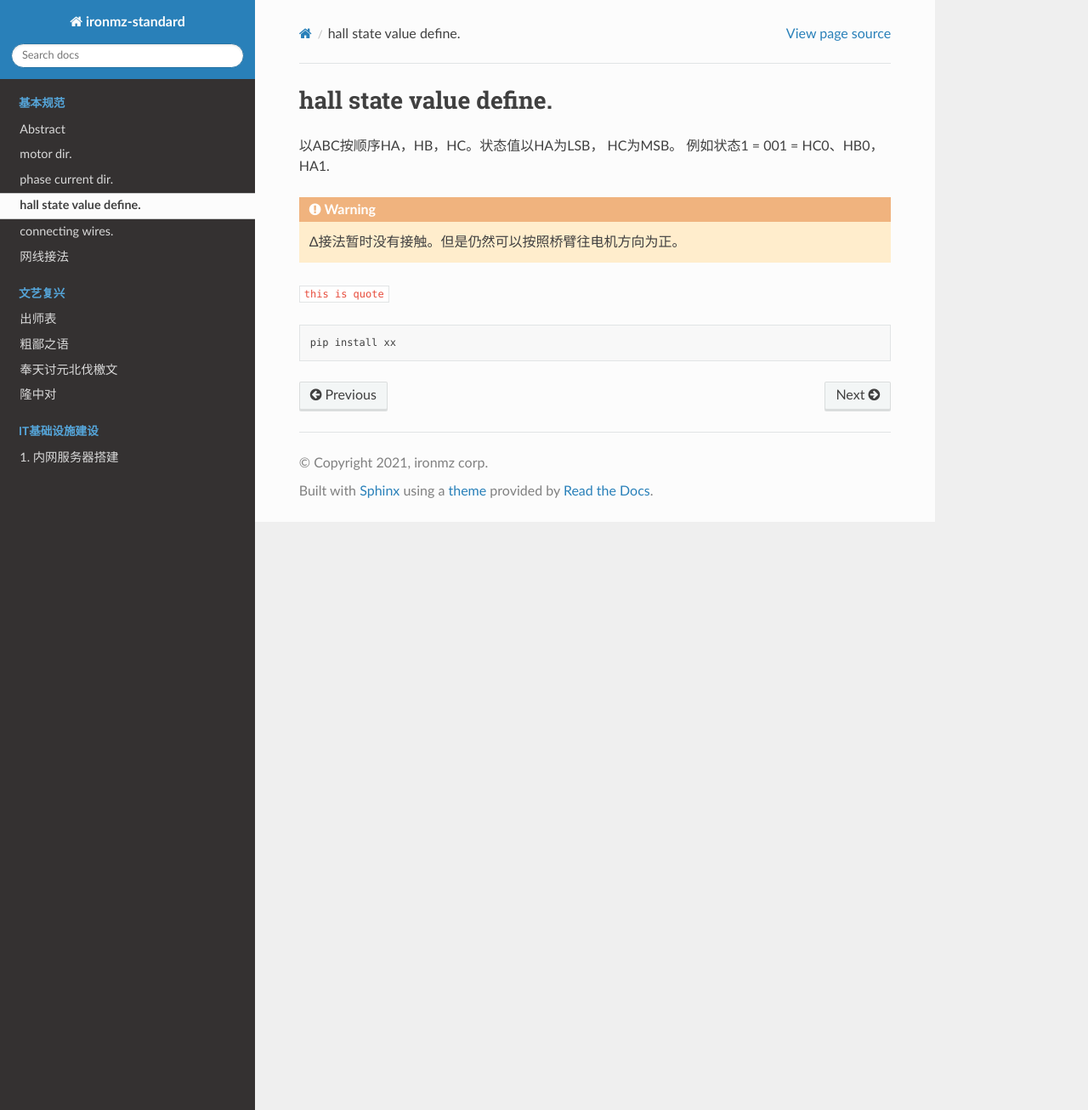
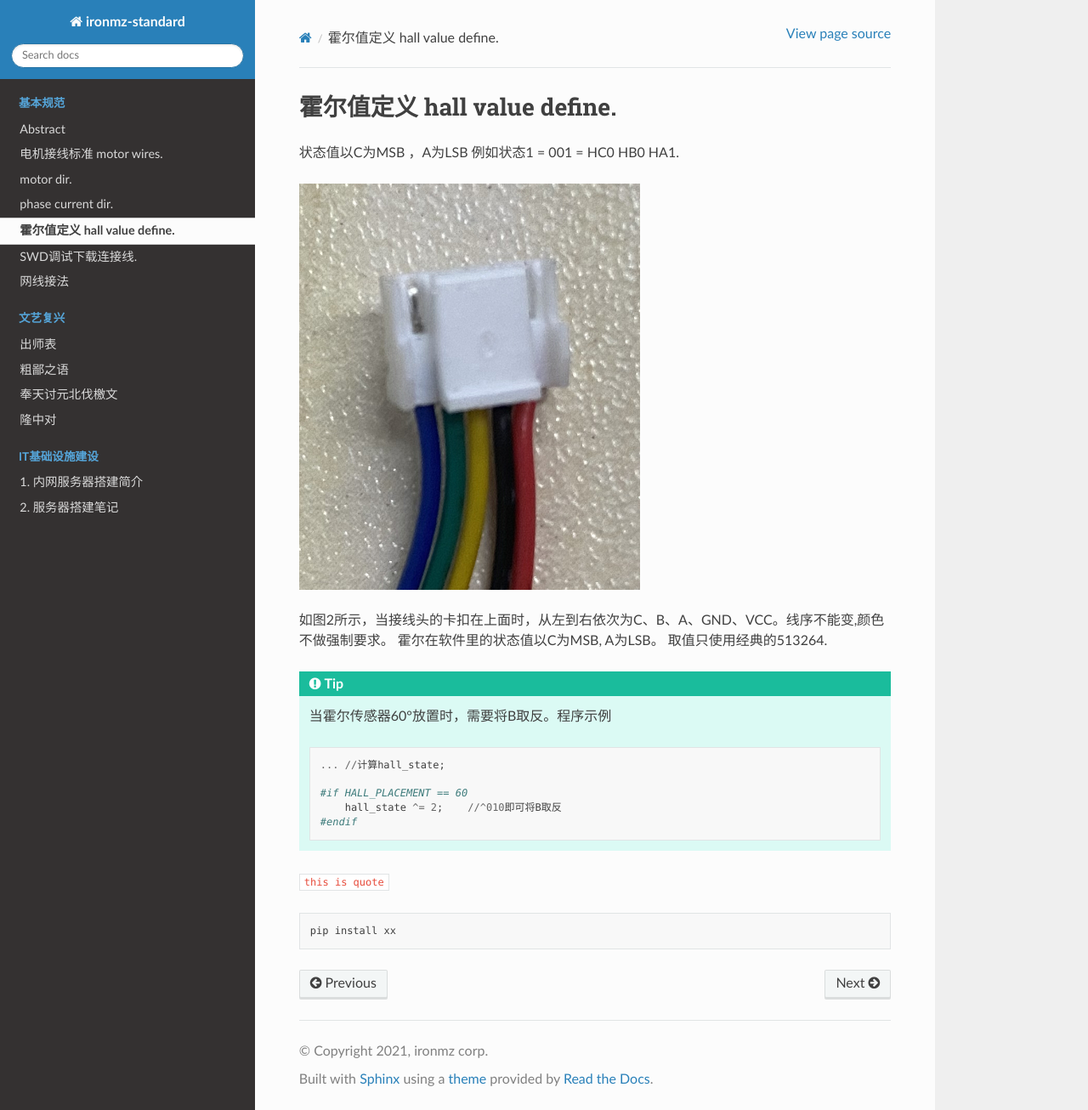
Before and after one commit to 137526291/std_doc, a Sphinx documentation site: the page built from source/hall_state.rst, in a window 1280 px wide and 1306 px high. Shown: the whole window at 85% size. Built offline with Sphinx 7.4.7 and the Read the Docs theme 2.0.0, drawn with Linux system fonts in a browser that asks for light colours.

Commit message:
NEW: add motor wire connect standard.

```diff
--- /dev/null
+++ b/source/git_tutorial.rst
@@ -0,0 +1 @@
+git tutorial
--- a/source/hall_state.rst
+++ b/source/hall_state.rst
@@ -1,13 +1,24 @@
-hall state value define.
+霍尔值定义 hall value define.
 =====================================
 
 
-以ABC按顺序HA，HB，HC。状态值以HA为LSB， HC为MSB。
-例如状态1 = 001 = HC0、HB0， HA1.
+状态值以C为MSB ，A为LSB
+例如状态1 = 001 = HC0 HB0 HA1.
 
+.. image:: ./../imgs/hall_con.png
+如图2所示，当接线头的卡扣在上面时，从左到右依次为C、B、A、GND、VCC。线序不能变,颜色不做强制要求。
+霍尔在软件里的状态值以C为MSB, A为LSB。
+取值只使用经典的513264.
 
+.. tip:: 当霍尔传感器60°放置时，需要将B取反。程序示例
+    ::
 
-.. warning:: Δ接法暂时没有接触。但是仍然可以按照桥臂往电机方向为正。
+        ... //计算hall_state;
+
+        #if HALL_PLACEMENT == 60
+            hall_state ^= 2;    //^010即可将B取反
+        #endif
+
 
 ``this is quote`` ::
 
--- a/source/index.rst
+++ b/source/index.rst
@@ -13,10 +13,11 @@
    :caption: 基本规范
 
    abstract.rst
+   motor_wire.rst
    motor_dir.rst
    phase_current.rst
    hall_state.rst
-   connecting_wires.rst
+   swd_wires.rst
    网线接法.rst
 
 .. toctree::
--- a/source/introduction.rst
+++ b/source/introduction.rst
@@ -1,5 +1,5 @@
 
-内网服务器搭建
+内网服务器搭建简介
 ------------
 
 本网站分为四部分，主要内容介绍如下：
@@ -12,5 +12,5 @@
 
 
 如果您对该文档任何的建议和意见，
-欢迎在  `Github <https://github.com/dji-sdk/RoboMaster-SDK>`_
+欢迎在  `Github <https://github.com/>`
 上联系我们。
--- /dev/null
+++ b/source/motor_wire.rst
@@ -0,0 +1,58 @@
+=====================================
+电机接线标准 motor wires.
+=====================================
+
+.. image:: ./../imgs/motor-connect.png
+
+需要统一标准的部分
+------------------------------------
+
+1. 电机相线
+#. 电机霍尔线序
+#. 霍尔值
+
+统一以上之后程序在同型号所有电机运行效果应会保持一致
+
+.. warning:: 霍尔对应的通电相序暂时不要求统一
+
+电机相线（本体负责人）
+-------------------------------------
+
+- 三根相线U、V、W （或称A、B、C）需要清晰标注！
+- 三根相线U、V、W （或称A、B、C）需要清晰标注！
+- 三根相线U、V、W （或称A、B、C）需要清晰标注！
+保证同型号电机的相线顺序一致。
+除非有防呆接头才可不标。
+颜色默认花、蓝、褐，可根据实际情况调整。
+
+.. tip:: 条件允许时，电机相线应当使用防呆接口
+
+霍尔接口（本体负责人）
+-------------------------------------
+
+.. image:: ./../imgs/hall_con.png
+如图2所示，当接线头的卡扣在上面时，从左到右依次为C、B、A、GND、VCC。线序不能变,颜色不做强制要求。
+霍尔在软件里的状态值以C为MSB, A为LSB。
+取值只使用经典的513264.
+- 霍尔A接定时器ch1
+- 霍尔B接定时器ch2
+- 霍尔C接定时器ch3
+-
+.. tip:: 当霍尔传感器60°放置时，需要将B取反。程序示例
+    ::
+
+        ... //计算hall_state;
+
+        #if HALL_PLACEMENT == 60
+            hall_state ^= 2;    //^010即可将B取反
+        #endif
+
+
+逆变桥臂（驱动负责人）
+-------------------------------
+
+- 定时器的CH1、CH1N依次对应U相上管、U相下管
+- 定时器的CH2、CH2N依次对应V相上管、V相下管
+- 定时器的CH3、CH3N依次对应W相上管、W相下管
+
+以上标准若无异议，应签字盖章通过开始执行。
--- /dev/null
+++ b/source/nextcloud.rst
@@ -0,0 +1,2 @@
+file store path:
+/var/snap/nextcloud/common/nextcloud/data/langgo/files
--- a/source/connecting_wires.rst
+++ b/source/swd_wires.rst
@@ -1,7 +1,7 @@
-connecting wires.
+SWD调试下载连接线.
 =====================================
 
-.. image:: ./../imgs/connecting-wires.png
+.. image:: ./../imgs/swd-wires.png
 
 必须使用这种线序与端子pin顺序一致的连接线！
 线与端子的相对位置应是固定的. ::
--- a/source/出师表.rst
+++ b/source/出师表.rst
@@ -5,7 +5,6 @@
 
 
 诸葛亮
-
 
 先帝创业未半而中道崩殂，今天下三分，益州疲弊，此诚危急存亡之秋也。然侍卫之臣不懈于内，忠志之士忘身于外者，盖追先帝之殊遇，欲报之于陛下也。诚宜开张圣听，以光先帝遗德，恢弘志士之气，不宜妄自菲薄，引喻失义，以塞忠谏之路也。
 
```
Also changed, not shown: other parts of source/index.rst (+1 -0 lines), source/server_build.rst (renamed from source/server-build.rst, +23 -3 lines), imgs/hall_con.png (added), imgs/motor-connect.png (added), imgs/swd-wires.png (renamed from imgs/connecting-wires.png).
